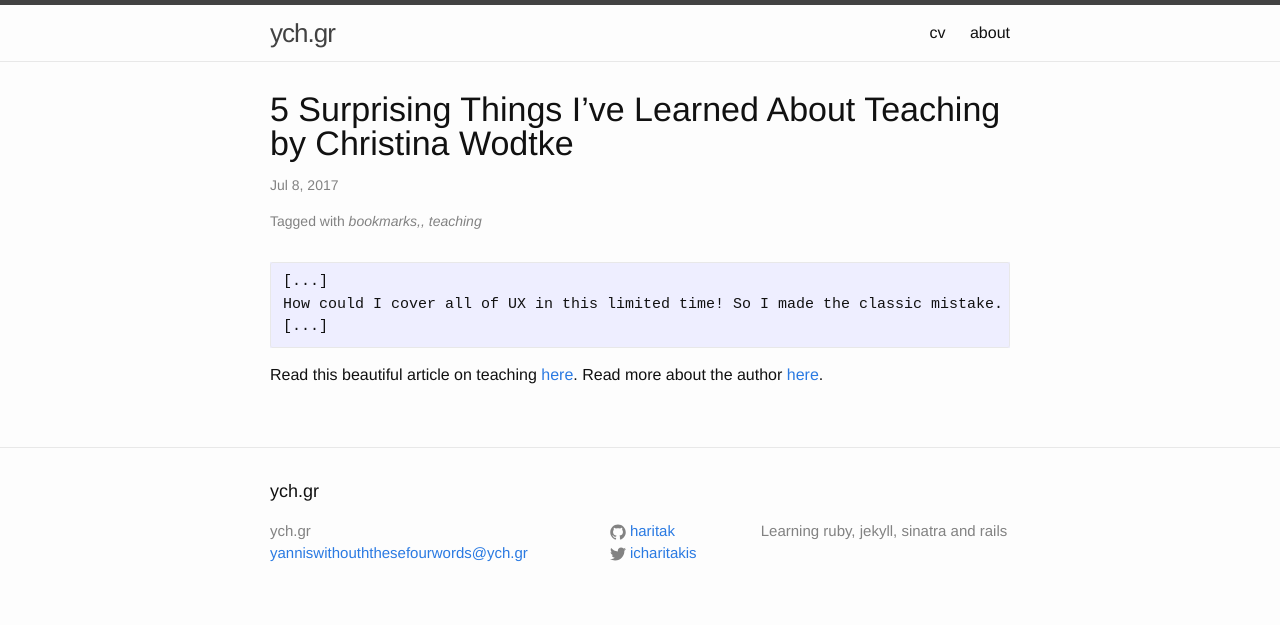
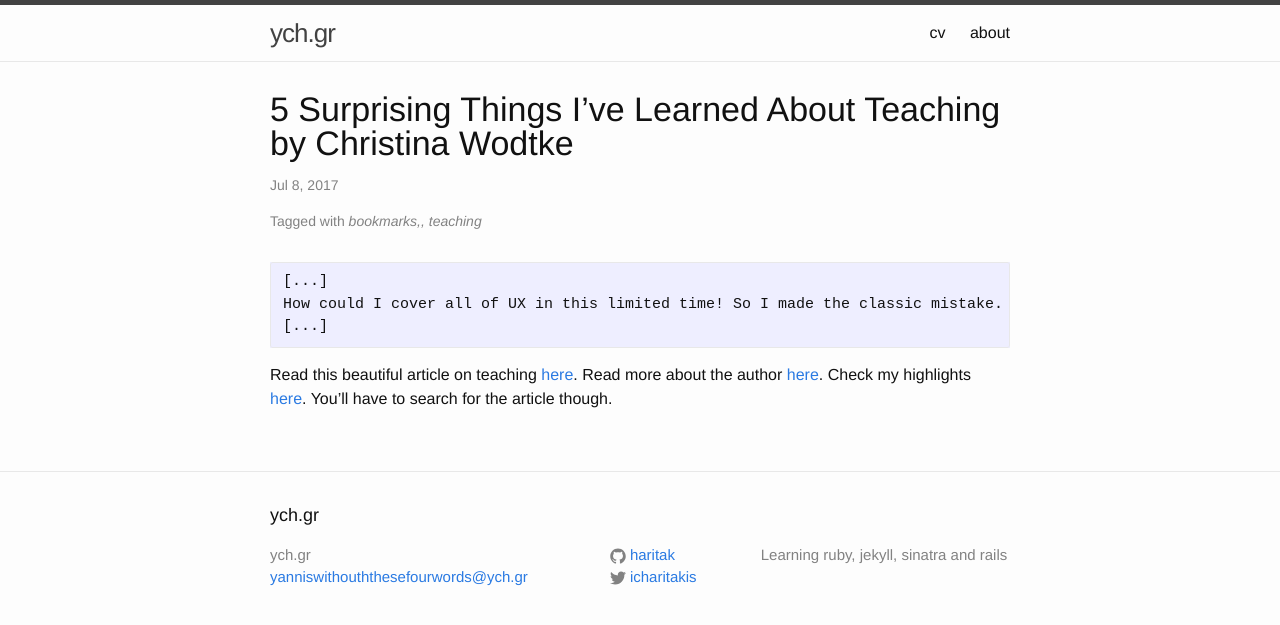
Before and after one commit to haritak/haritak.github.io, a Jekyll site: the page built from _posts/2017-07-08-teaching.md, in a window 1280 px wide. Shown: the top 625 px of the page. Built offline with Jekyll 4.4.1, drawn with Linux system fonts in a browser that asks for light colours.

Commit message:
New post: on teaching

```diff
--- a/_posts/2017-07-08-teaching.md
+++ b/_posts/2017-07-08-teaching.md
@@ -12,7 +12,9 @@ How could I cover all of UX in this limited time! So I made the classic mistake.
 
 Read this beautiful article on teaching [here][2].
 Read more about the author [here][1].
+Check my highlights [here][3]. You'll have to search for the article though.
 
 
 [1]:https://medium.com/@cwodtke
 [2]:https://medium.com/@cwodtke/5-surprising-things-ive-learned-about-teaching-2eb4105cc659
+[3]:https://medium.com/@charitakis.ioannis/highlights
```
